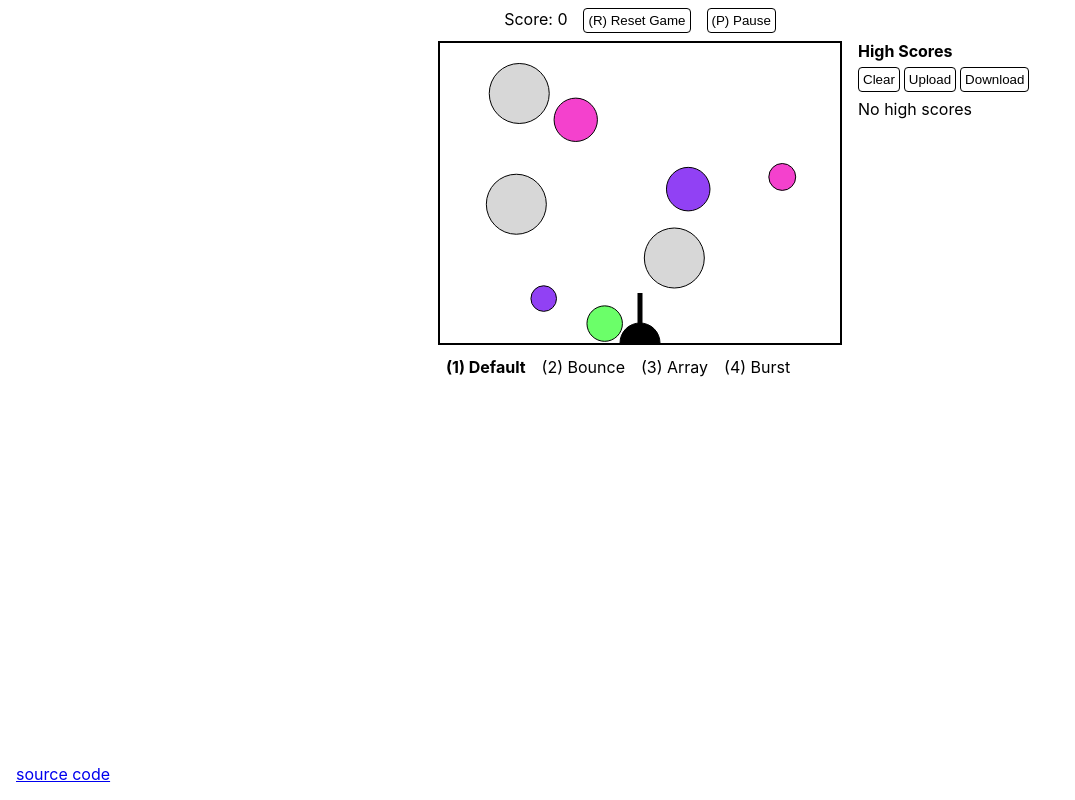
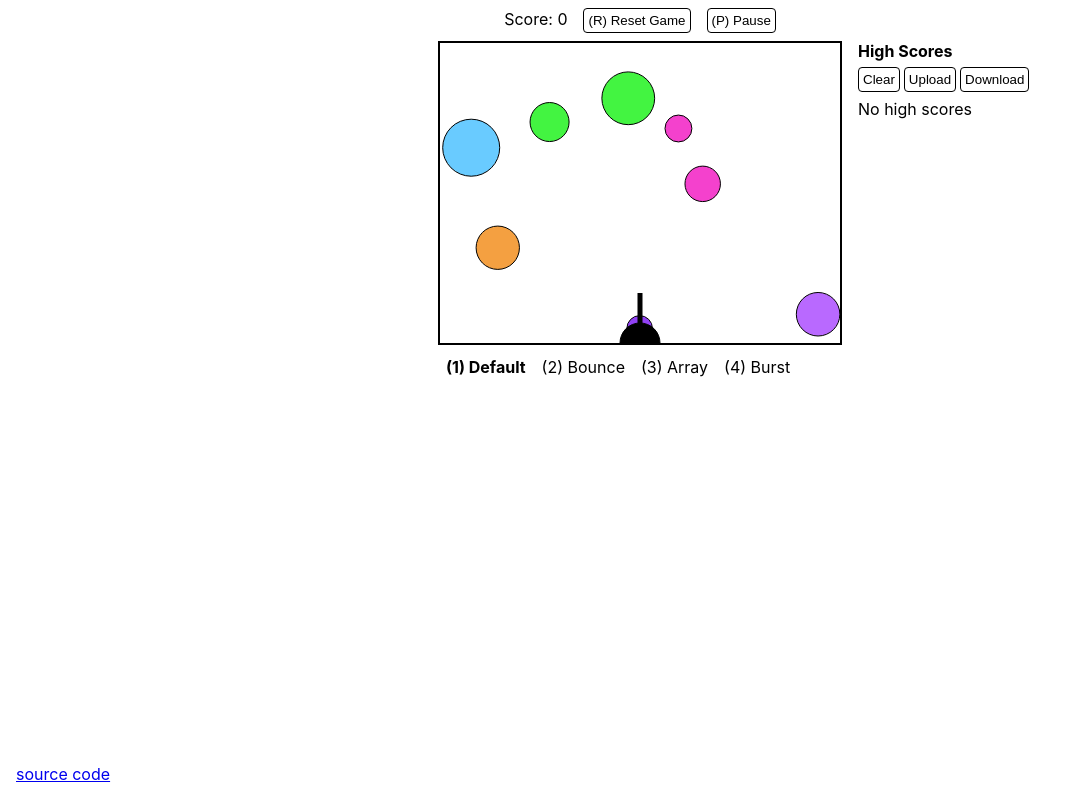
Before and after one commit to johneastman/Circles, a React (Create React App) app: page / in a window 1280 px wide. Shown: the whole page, without its empty margins (0-1075 px from the left). Built offline with nearby package versions, Linux system fonts and the light colour scheme.

Commit message:
change SplitterCircle color and percent spawn chance

```diff
--- a/src/components/App.tsx
+++ b/src/components/App.tsx
@@ -218,8 +218,8 @@ class App extends React.Component<{}, AppState> {
         for (let i = 0; i < this.numCircles; i++) {
             let color: Color = getRandomColor();
 
-            // 30 percent change the circle is a splitter circle
-            let circle: Circle = percentChance(0.3) ? new SplitterCircle(this) : new TargetCircle(this, color);
+            // 15 percent change the circle is a splitter circle
+            let circle: Circle = percentChance(0.15) ? new SplitterCircle(this) : new TargetCircle(this, color);
             circles.push(circle);
         }
         return circles;
--- a/src/sprites/circles.ts
+++ b/src/sprites/circles.ts
@@ -221,7 +221,7 @@ export class SplitterCircle extends Circle {
 
     constructor(app: App, position?: Vector) {
         let radius = 30;
-        let color: Color = new Color(215, 215, 215);
+        let color: Color = new Color(255, 130, 255);
 
         // Ensure that circle never leaves bounds of canvas.
         let x: number = position !== undefined ? position.x : getRandomFloat(radius, app.canvasWidth - radius);
```
